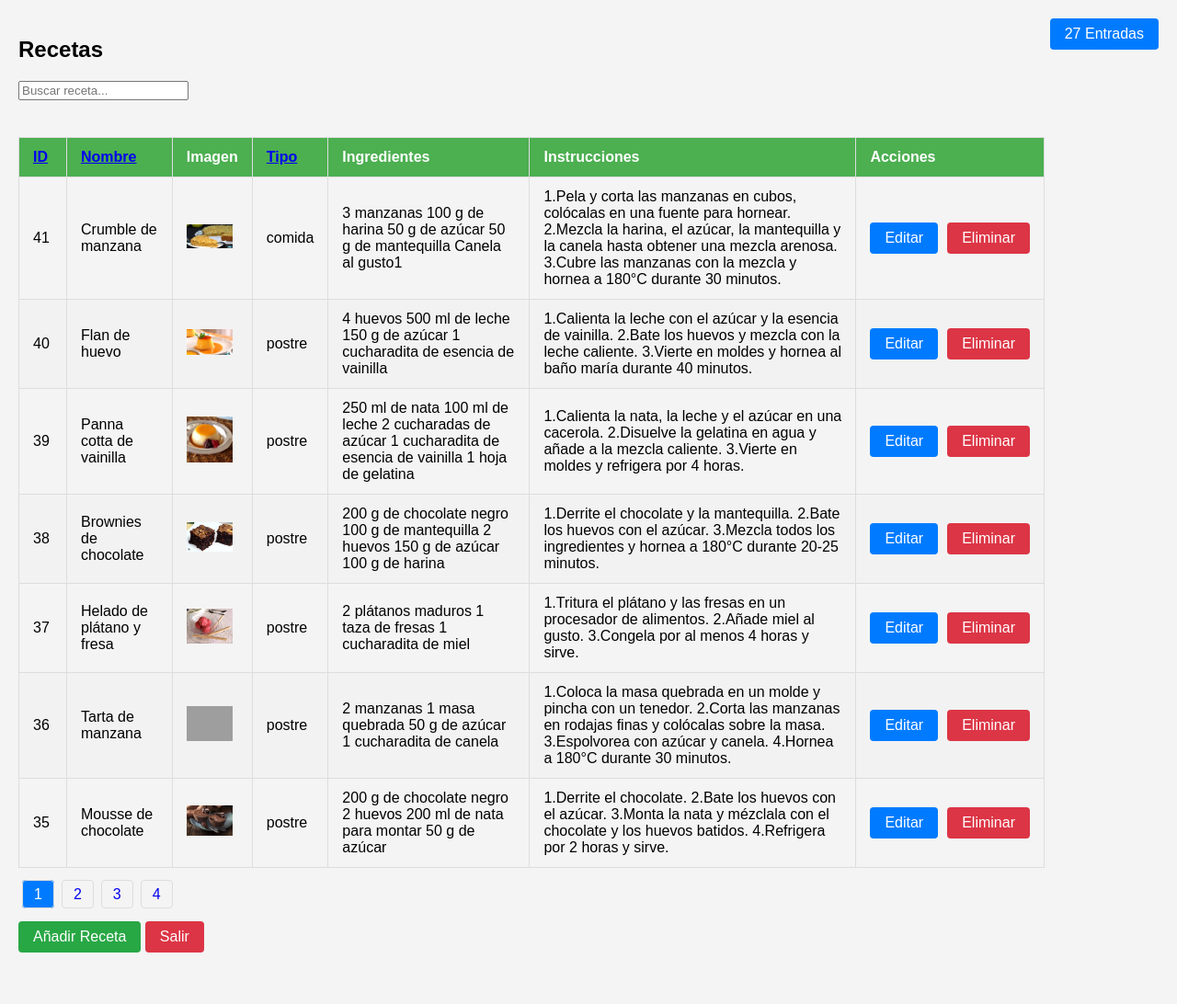
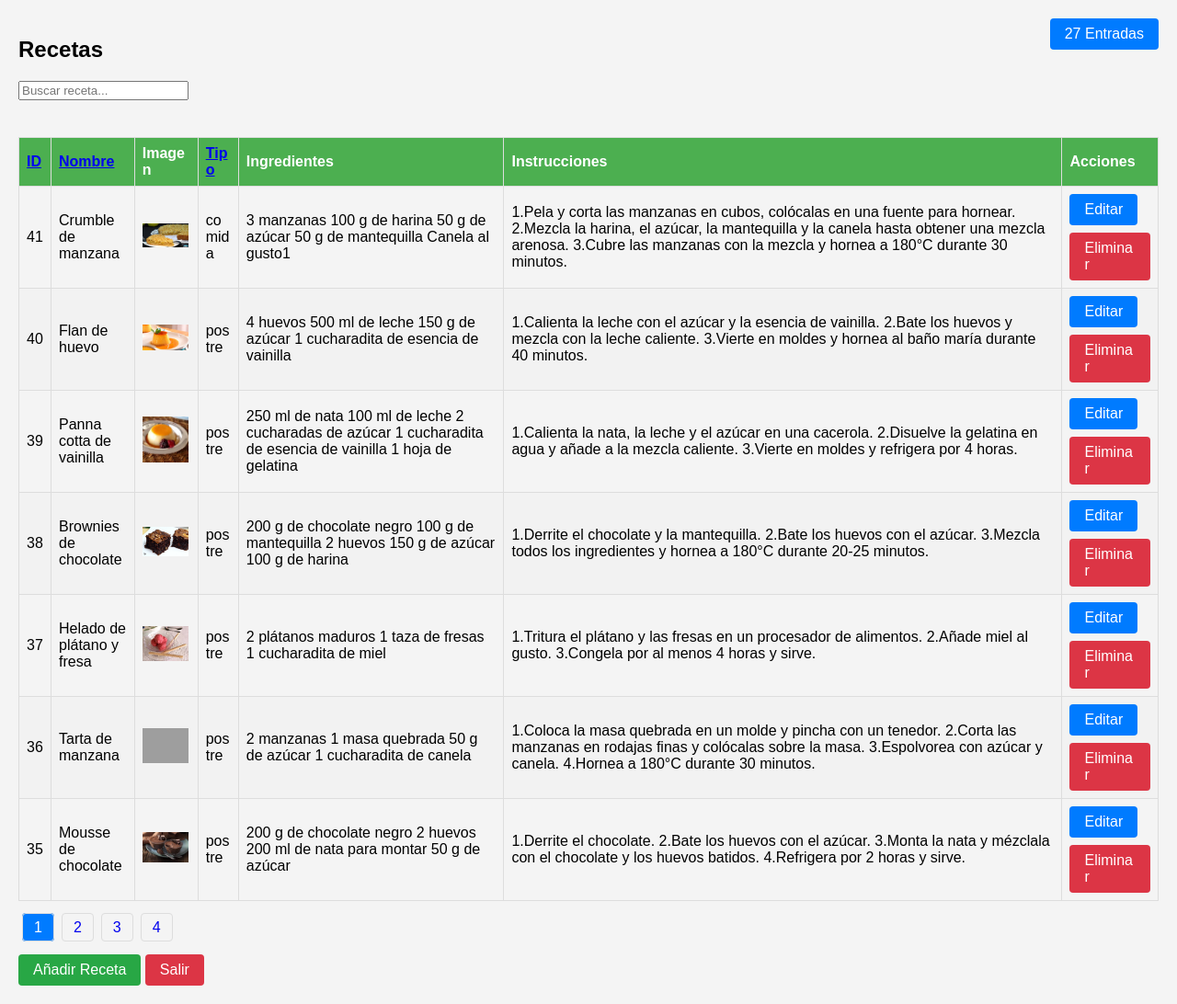
Before and after one commit to Centurionromano/15.entrega, a PHP site: page /recipes.php in a window 1280 px wide. Shown: the whole page at 92% size. Before the commit the page ends 1036 px from the top, so only its background shows below. Run offline with PHP 8.4, Linux system fonts and the light colour scheme; a user stored in the database is signed in; data comes from the database, SQL or seed files in the repository; grey boxes are pictures that could not be loaded.

Commit message:
Tabla responsiva

```diff
--- a/recipes.php
+++ b/recipes.php
@@ -129,6 +129,10 @@ if (!isset($_SESSION['user_id'])) {
             }
         }
 
+
+
+
+
         /* Clase que aplica el fade-in a la tabla */
         .fade-in {
             animation: fadeIn 0.5s ease-out;
@@ -240,7 +244,81 @@ table, th, td {
             width: 300px;
             max-width: 90%;
         }
+
+        /* 1) Scroll horizontal si hace falta */
+.table-responsive {
+  width: 100%;
+  overflow-x: auto;
+  margin-bottom: 20px;
+}
+
+/* 2) Diseño fijo para la tabla */
+.table-responsive table {
+  width: 100%;
+  border-collapse: collapse;
+  table-layout: auto;
+}
+
+/* 3) Celdas con ajuste de palabra y fuente unificada */
+.table-responsive th,
+.table-responsive td {
+  padding: 8px;
+  font-size: 1rem;
+  word-break: break-word;
+  text-align: left;
+}
+
+/* 4) Botones flexibles: en móvil apilan si no caben */
+.button-container {
+  display: flex;
+  flex-wrap: wrap;
+  gap: 8px;
+}
+
+/* 5) Reduce padding/font en móviles */
+@media (max-width: 768px) {
+  body .container {
+    padding: 10px;
+  }
+
+  .table-responsive th,
+  .table-responsive td {
+    padding: 6px;
+    font-size: 0.9rem;
+  }
+
+  .add-btn,
+  .logout-btn,
+  .edit-btn,
+  .delete-btn {
+    padding: 6px 12px;
+    font-size: 0.9rem;
+  }
+
+  /* Centrar el contador y buscar en dos líneas si es muy angosto */
+  #search,
+  .entry-counter {
+    width: 100%;
+    box-sizing: border-box;
+    margin-bottom: 10px;
+  }
+
+  .pagination {
+    display: flex;
+    flex-wrap: wrap;
+    gap: 4px;
+    justify-content: center;
+  }
+
+  .pagination a {
+    padding: 4px 8px;
+    font-size: 0.85rem;
+  }
+}
+
     </style>
+
+
 </head>
 <body>
     <div class="container">
@@ -266,6 +344,9 @@ table, th, td {
 
         <!-- Contador de entradas -->
         <div class="entry-counter" id="entry-counter">0 Entradas</div>
+
+        <!-- Modificaciones resonsive  -->
+        <div class="table-responsive">
 
         <table class="fade-in">
             <thead>
@@ -293,6 +374,8 @@ table, th, td {
             </thead>
             <tbody id="recipe-list"></tbody>
         </table>
+
+        </div>
 
         <!-- Paginación -->
         <div class="pagination" id="pagination"></div>
```
